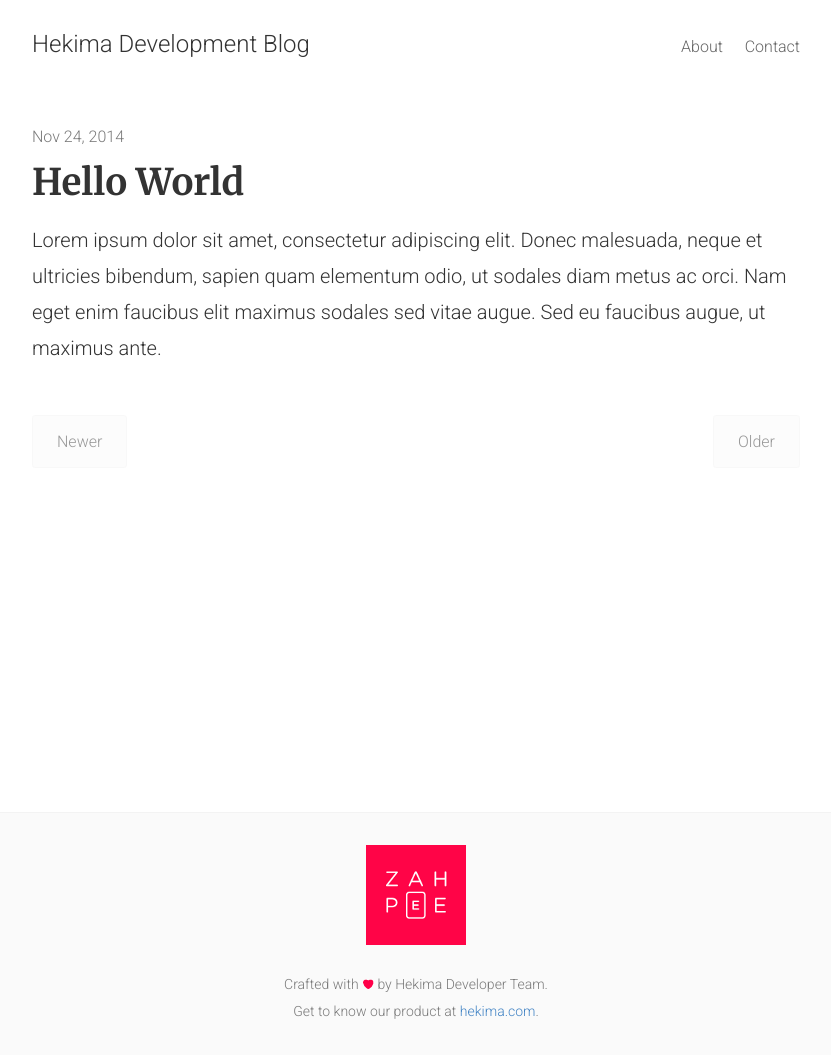
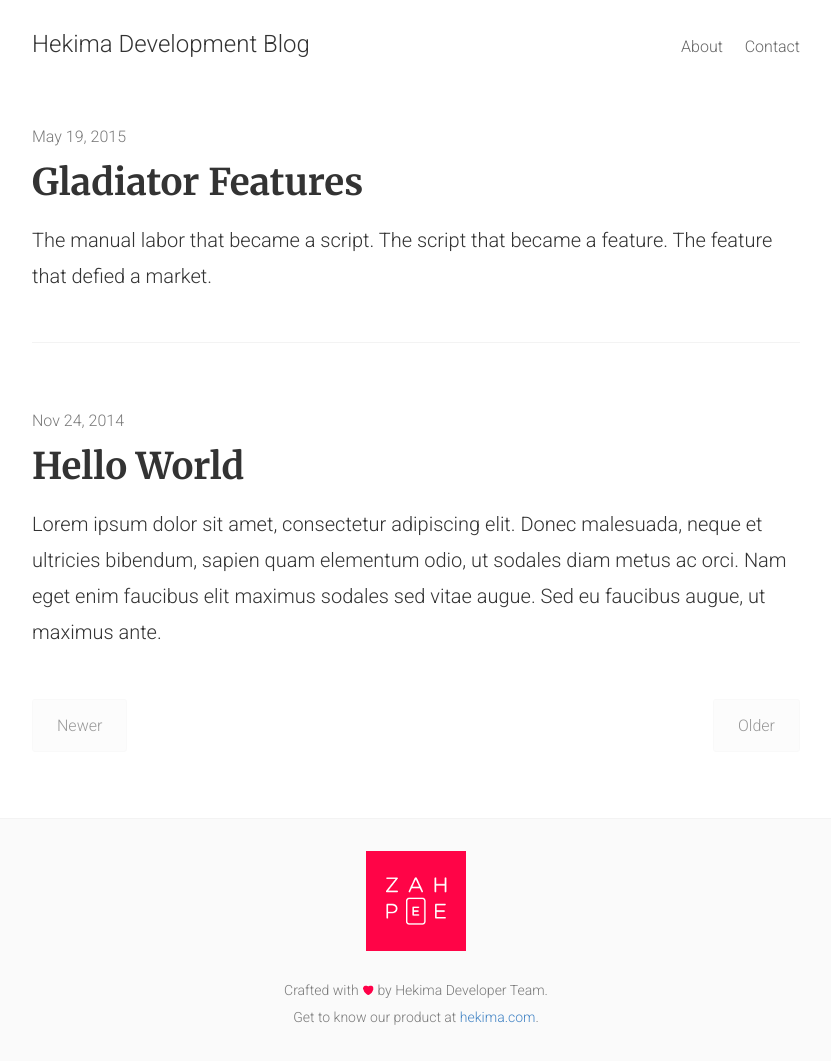
Before and after one commit to hekima/hekima.github.io, a Jekyll site: the page built from index.html, in a window 1280 px wide. Shown: the whole page, without its empty margins (224-1055 px from the left). Built offline with Jekyll 4.4.1, drawn with Linux system fonts in a browser that asks for light colours; the list of posts is cut into pages by our own code.

Commit message:
Começando o gladiator scripts

```diff
--- /dev/null
+++ b/Gemfile
@@ -0,0 +1,4 @@
+source 'https://rubygems.org'
+
+gem 'jekyll'
+# gem 'jekyll-multiple-languages-plugin'
--- a/_config.yml
+++ b/_config.yml
@@ -10,7 +10,7 @@ url:         "http://hekima.github.io"
 google_analytics: UA-57052292-1
 
 # Optional features
-animated:           false
+animated:           true
 show_related_posts: false
 show_post_footers:  false
 
--- a/_layouts/post.html
+++ b/_layouts/post.html
@@ -25,6 +25,7 @@ layout: default
 <!-- {% if site.show_post_footers %}
   {% include post_footer.html %}
 {% endif %} -->
+<p>Tags: {{ page.tags | array_to_sentence_string }}</p>
 
 {% if site.show_related_posts %}
   <h3 class="related-post-title">Related Posts</h3>
--- /dev/null
+++ b/_posts/2015-05-19-gladiator-features.md
@@ -0,0 +1,19 @@
+---
+layout: post
+title: Gladiator Features
+date:       2015-05-19 19:44:19
+summary: The manual labor that became a script. The script that became a feature. The feature that defied a market.
+categories:
+  - agile
+  - scrum
+tags:
+  - agile
+  - scrum
+  - scripts
+  - features
+  - gladiator
+  - mvp
+  - The manual labor that became a script. The script that became a feature. The feature that defied a market.
+author: Daniel Galinkin
+authurl: https://plus.google.com/+DanielGalinkin
+---
```
